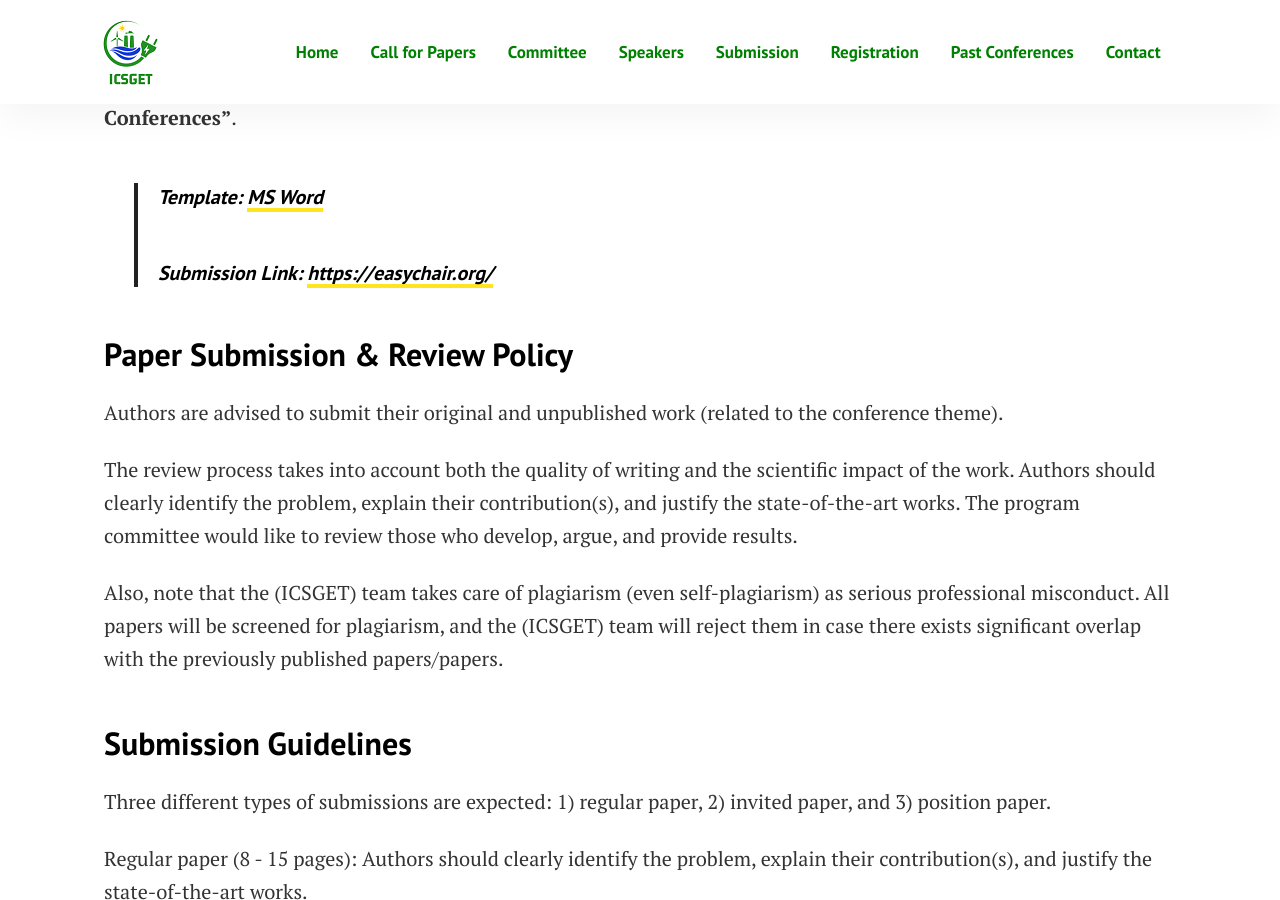
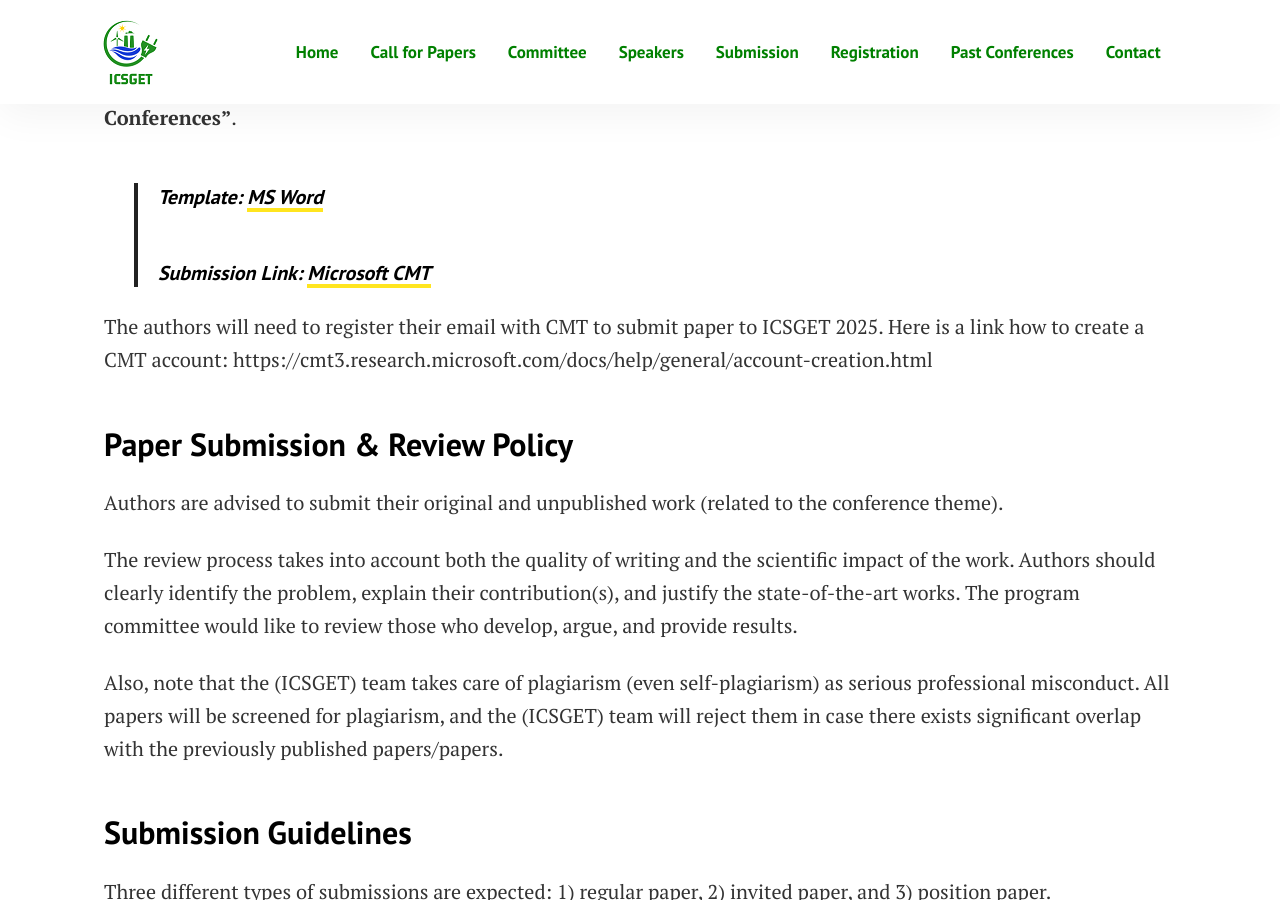
Before and after one commit to sravivarmanvce/icsget, a Jekyll site: the page built from pages/submission.md, in a window 1280 px wide and 900 px high, scrolled down 549 px. Built offline with Jekyll 4.4.1, drawn with Linux system fonts in a browser that asks for light colours.

Commit message:
Update submission.md

```diff
--- a/pages/submission.md
+++ b/pages/submission.md
@@ -6,7 +6,10 @@ image: assets/images/banner-alt.png
 ---
 We recommend authors to use WORD template. It is planned to publish the proceedings with **"E3S Web of Conferences”**.
 > ##### **Template:** [MS Word](../assets/ICSGET_2025_Template_woc_1col.docx)
-> ##### **Submission Link:** [https://easychair.org/](https://easychair.org/)
+> ##### **Submission Link:** [Microsoft CMT](https://cmt3.research.microsoft.com)
+
+The authors will need to register their email with CMT to submit paper to ICSGET 2025. Here is a link how to create a CMT account:
+https://cmt3.research.microsoft.com/docs/help/general/account-creation.html
 
 ## Paper Submission & Review Policy
 Authors are advised to submit their original and unpublished work (related to the conference theme).
```
